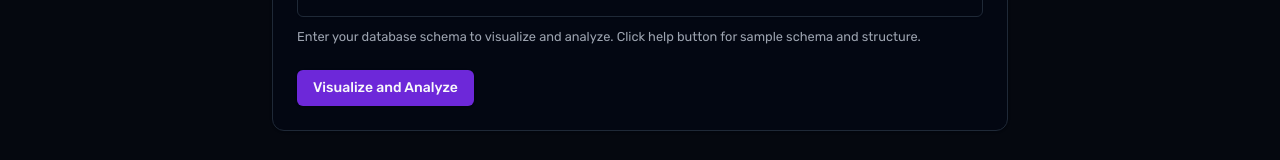
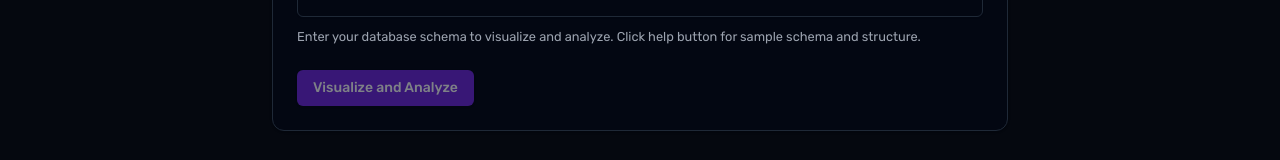
Before and after one commit to devRabbani/zendb, a Next.js app: page /schema-visualizer in a window 1280 px wide. Shown: the part 575-735 px from the top of the page. Built offline with nearby package versions, Linux system fonts and the light colour scheme; no server answers.

Commit message:
fix missing logic for schema handleAnalyze button disabled state

```diff
--- a/components/tools/schema-impact-analysis.tsx
+++ b/components/tools/schema-impact-analysis.tsx
@@ -42,6 +42,7 @@ export default function SchemaImpactAnalysis({ schema }: { schema: Table[] }) {
           Overview of Schema Changes and Their Effects
         </CardDescription>
       </CardHeader>
+      {schema && (
         <CardContent className="space-y-6">
           <div className="space-y-3">
             <div className="space-y-2">
@@ -140,6 +141,7 @@ export default function SchemaImpactAnalysis({ schema }: { schema: Table[] }) {
             </div>
           )}
         </CardContent>
+      )}
     </Card>
   );
 }
--- a/components/tools/schema-visualizer-editor.tsx
+++ b/components/tools/schema-visualizer-editor.tsx
@@ -67,7 +67,11 @@ export default function SchemaVisualizerEditor({
           for sample schema and structure.
         </p>
       </div>
-      <Button disabled={isLoading} onClick={handleVisualize} className="mt-6">
+      <Button
+        disabled={isLoading || schema?.length < 15}
+        onClick={handleVisualize}
+        className="mt-6"
+      >
         Visualize and Analyze
       </Button>
       {error && (
```
Lines whose indentation alone changed are shown as unchanged.
